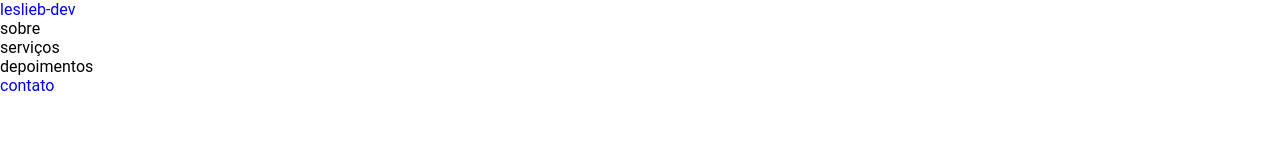
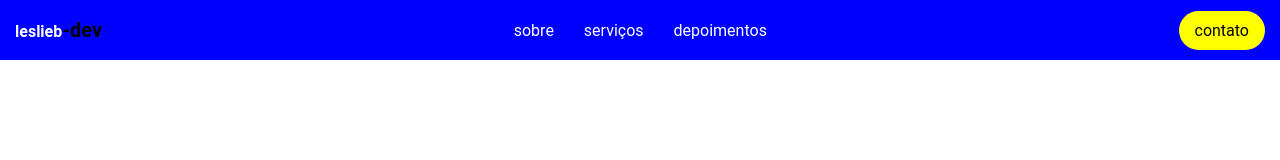
Before and after one commit to lesliebagalho/menu-flexbox, a plain HTML site: page index.html in a window 1280 px wide. Drawn offline with Linux system fonts and the light colour scheme.

Commit message:
criação da codificação do css

```diff
--- a/css/style.css
+++ b/css/style.css
@@ -20,3 +20,40 @@ body{
 a{
     text-decoration: none;
 }
+
+nav{
+    background: var(--nav-bg-color);
+    color: var(--nav-text-color);
+    height: 6rem;
+    display: flex;
+    justify-content: space-between;
+    align-items: center;
+    padding: 1.5rem;
+}
+
+.logo{
+    color: var(--nav-text-color);
+    font-weight: 600;
+}
+
+.logo span{
+    font-size: 2rem;
+    font-weight: 600;
+    color: var(--button-text-color);
+}
+
+ul{
+    display: flex;
+    list-style: none;
+    gap: 3rem;
+}
+
+.button{
+    display: inline-flex;
+    justify-content: center;
+    align-items: center;
+    padding: 1rem 1.6rem;
+    background: var(--button-bg-color);
+    color: var(--button-text-color);
+    border-radius: 5em;
+}
```
